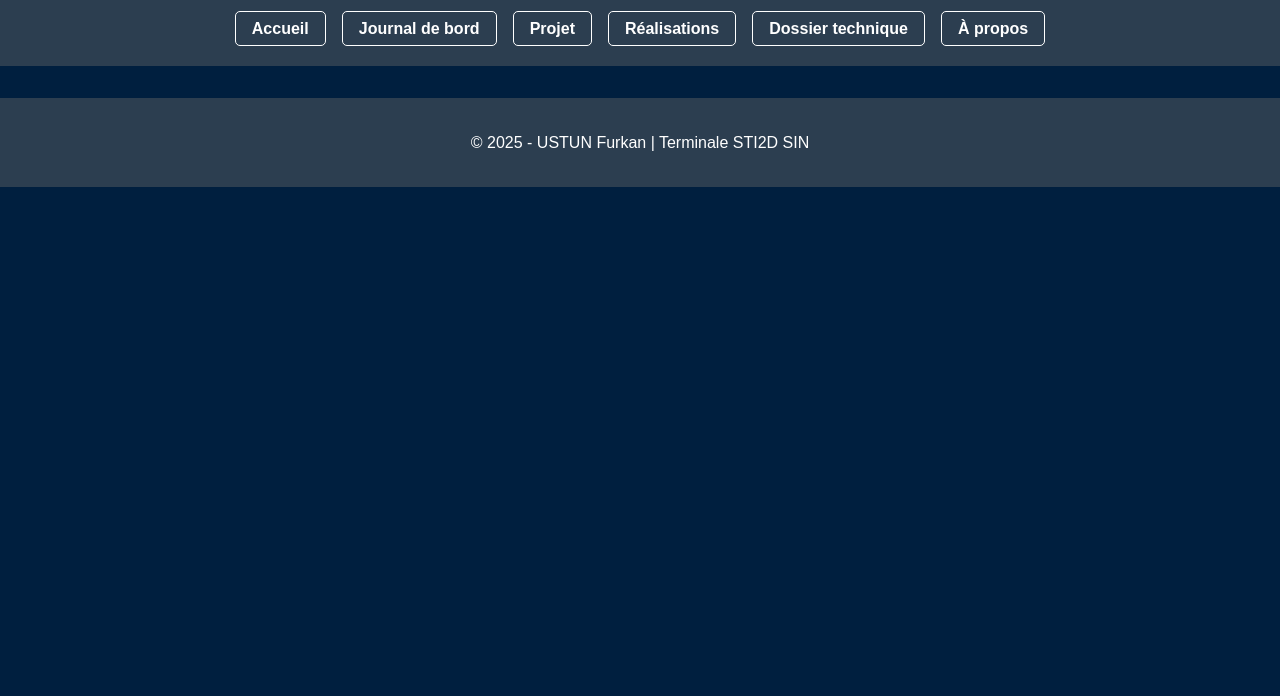
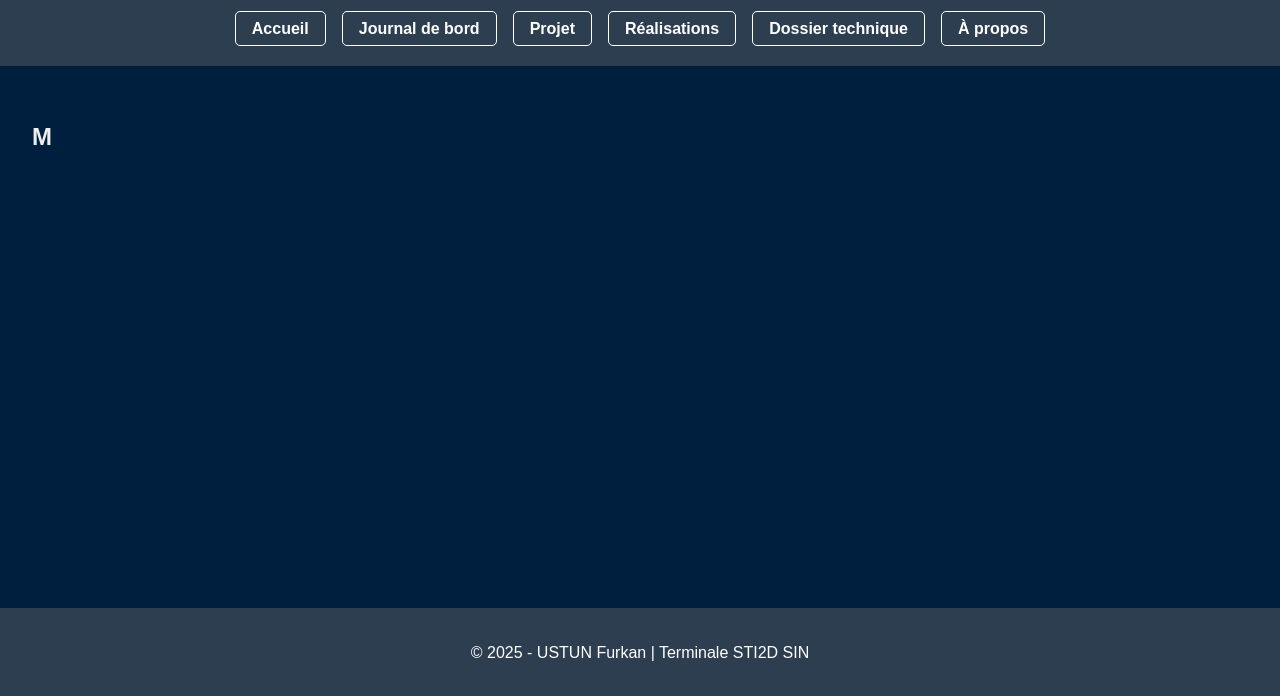
Before and after one commit to El-HLIB/portfolio, a plain HTML site: page portfolio/apropos.html in a window 1280 px wide. Shown: the part 102-798 px from the top of the page. Drawn offline with Linux system fonts and the light colour scheme.

Commit message:
Modifications apropos.html

```diff
--- a/portfolio/apropos.html
+++ b/portfolio/apropos.html
@@ -8,6 +8,8 @@
   <link rel="stylesheet" href="src/style.css">
 </head>
 <body>
+
+  <div class="wrapper">
 
     <header>
       <h1>Classeur Virtuel — STI2D SIN</h1>
@@ -22,6 +24,17 @@
         </ul>
       </nav>
     </header>
+
+    <main>
+      <section id="intro">
+        <h2>M</h2>
+        <p></p>
+
+      </section>
+    </main>
+
     <footer>
       <p>&copy; 2025 - USTUN Furkan | Terminale STI2D SIN</p>
     </footer>
+
+  </div>
```
Lines whose indentation alone changed are shown as unchanged.
